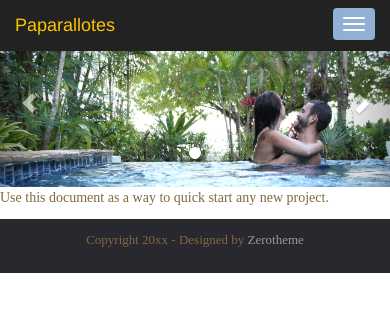
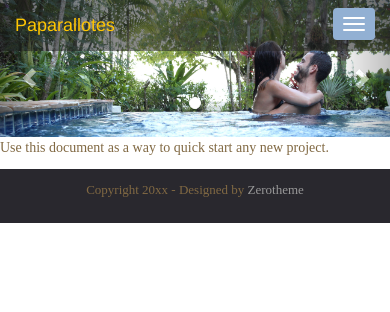
Before and after one commit to palvarez89/paparajotesybellotas, a Django app: page /es/about/ in a window 390 px wide. Shown: the top 312 px of the page. Run offline with Django 3.2, Linux system fonts and the light colour scheme; some libraries are stand-ins or nearby versions.

Commit message:
Transparent navbar and header behind it

```diff
--- a/paparajotes_y_bellotas/static/css/style.css
+++ b/paparajotes_y_bellotas/static/css/style.css
@@ -393,15 +393,10 @@ a.btn:focus{outline: 0;}
     width: 100%;
 }
 
-/* Make carousel stay */
-@media(max-width:768px) {
-    header .carousel {
-	padding-top: 50px
-    }
-
-}
 /* Change navbar burger color */
 .navbar-default .navbar-toggle span.icon-bar{background-color: #fff;}
+/* Change navbar color */
+.navbar-default {border-color: transparent;background-color: #2228;}
 
 /* Count down */
 #clockdiv{
```
